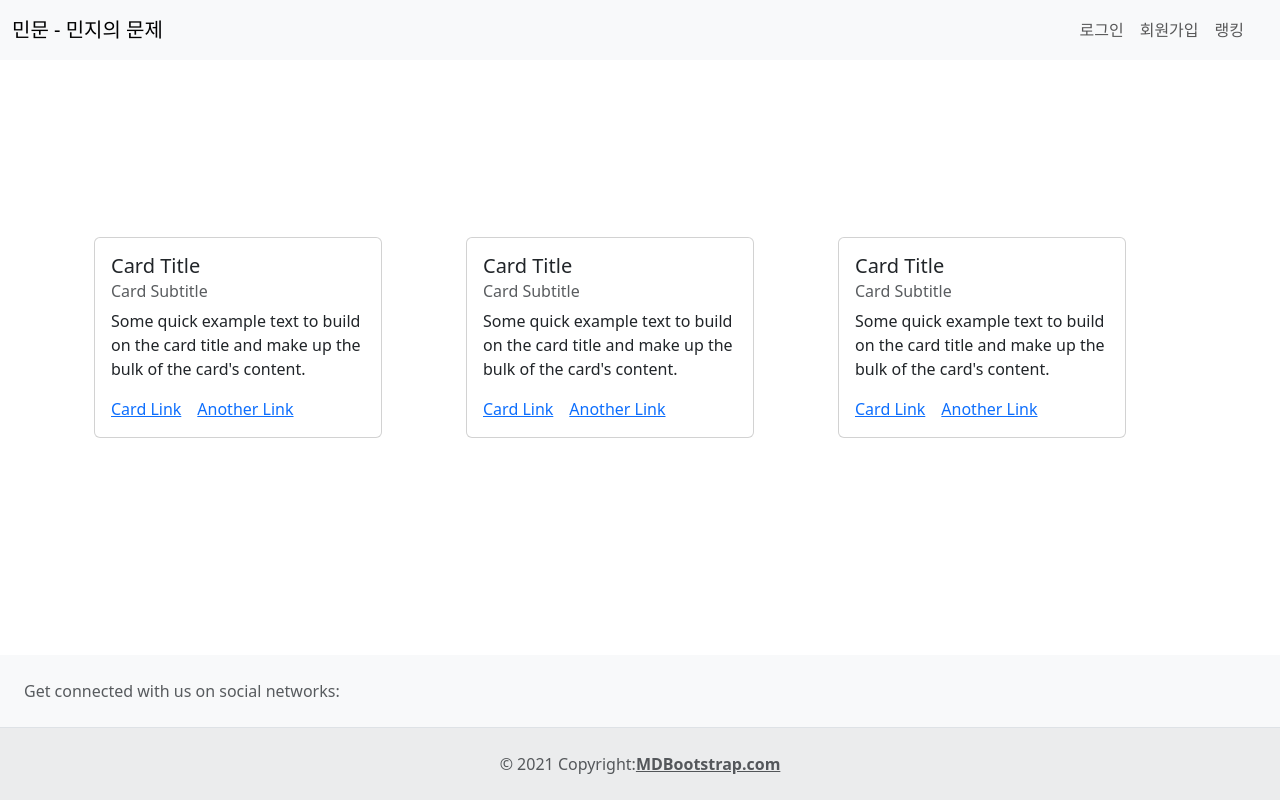
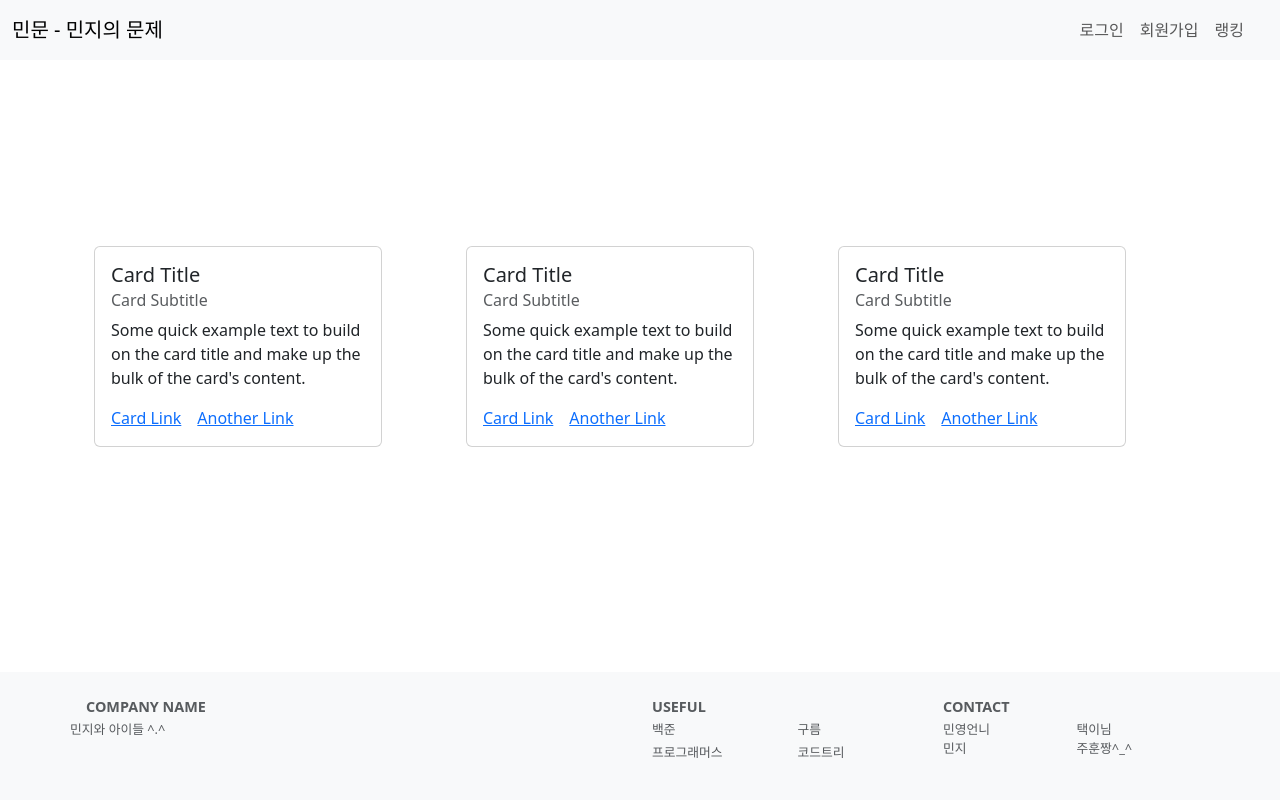
Before and after one commit to pda-min-ji/front, a React (Vite) app: page / in a window 1280 px wide. Built offline with nearby package versions, Linux system fonts and the light colour scheme.

Commit message:
#16 Fix : modify Footer content & design

```diff
--- a/package.json
+++ b/package.json
@@ -28,6 +28,7 @@
     "eslint-plugin-react-hooks": "^5.0.0",
     "eslint-plugin-react-refresh": "^0.4.14",
     "globals": "^15.11.0",
+    "prettier": "^3.3.3",
     "rollup": "^4.24.4",
     "vite": "^5.4.10"
   }
--- a/src/App.css
+++ b/src/App.css
@@ -23,3 +23,14 @@ body {
 	align-items: center;
 	flex-direction: column;
 }
+
+.footer-text {
+    font-size: 0.8rem; /* 원하는 크기로 조정 */
+	color:#212529BF;
+	margin: 0 !important; /* 모든 여백 제거 */
+    padding: 0 !important;
+}
+
+.no-underline {
+    text-decoration: none; /* 밑줄 제거 */
+}
--- a/src/layouts/Footer.jsx
+++ b/src/layouts/Footer.jsx
@@ -1,4 +1,98 @@
-// import React from 'react';
+// // import React from 'react';
+// import { MDBFooter, MDBContainer, MDBRow, MDBCol, MDBIcon } from 'mdb-react-ui-kit';
+// import '../App.css'
+// export default function MMFooter() {
+//   return (
+//     <MDBFooter
+//       bgColor='light'
+
+//       className='text-center text-lg-start text-muted'
+//       style={{ width: '100%' ,position:'relative', padding: '10px 0'}}
+//     >
+//       {/* <section className='d-flex justify-content-center justify-content-lg-between p-4 border-bottom'>
+//         <div className='me-5 d-none d-lg-block'>
+//           <span>Get connected with us on social networks:</span>
+//         </div>
+
+//         <div>
+//           <a href='' className='me-4 text-reset'>
+//             <MDBIcon color='secondary' fab icon='github' />
+//           </a>
+//         </div>
+//       </section> */}
+
+//       <section className='' style={{margin:'0 0', padding :'0 0'}} >
+//         <MDBContainer>
+//         {/* <MDBContainer className='text-center text-md-start mt-5' style={{padding: '0 10px', margin:'0'}}> */}
+//           <MDBRow className='mt-3'>
+//             <MDBCol md='3' lg='3' xl='3' className='mx-auto mb-4'>
+//               <h6 className='text-uppercase fw-bold mb-4'>
+//                 <MDBIcon color='secondary' icon='gem' className='me-3' />
+//                 Company name
+//               </h6>
+//               <p className='footer-text'>
+//                 민지와 아이들 ^.^
+//               </p>
+//             </MDBCol>
+
+//             <MDBCol md='2' lg='2' xl='2' className='mx-auto mb-4'>
+//               <h6 className='text-uppercase fw-bold mb-2'>Useful</h6>
+//               <p>
+//                 <a href='https://www.acmicpc.net/' className='footer-text' target="_blank" rel="noopener noreferrer">
+//                  백준
+//                 </a>
+//               </p>
+//               <p>
+//                 <a href='https://programmers.co.kr/' className='footer-text' target="_blank" rel="noopener noreferrer">
+//                   프로그래머스
+//                 </a>
+//               </p>
+//               <p>
+//                 <a href='https://level.goorm.io/?_gl=1*c8bl64*_gcl_au*MTIxMDM1MDQxOC4xNzMwODczOTk3' className='footer-text' target="_blank" rel="noopener noreferrer">
+//                   구름
+//                 </a>
+//               </p>
+//               <p>
+//                 <a href='https://www.codetree.ai/' className='footer-text' target="_blank" rel="noopener noreferrer">
+//                   코드트리
+//                 </a>
+//               </p>
+//             </MDBCol>
+
+//             <MDBCol md='2' lg='2' xl='3' className='mx-auto mb-4'>
+//               <h6 className='text-uppercase fw-bold mb-4'>Contact</h6>
+//               <p className='footer-text'>
+//                 {/* <MDBIcon color='secondary' icon='home' className='me-2' /> */}
+//                 민영언니
+//               </p>
+//               <p className='footer-text'>
+//                 {/* <MDBIcon color='secondary' icon='envelope' className='me-3' /> */}
+//                 택이님
+//               </p>
+//               <p className='footer-text'>
+//                 {/* <MDBIcon color='secondary' icon='phone' className='me-3' />  */}
+//                 하민지
+//               </p>
+//               <p className='footer-text'>
+//                 {/* <MDBIcon color='secondary' icon='print' className='me-3' />  */}
+//                 주훈짱^_^
+//               </p>
+//             </MDBCol>
+//           </MDBRow>
+//         </MDBContainer>
+//       </section>
+
+//       {/* <div className='text-center p-4' style={{ backgroundColor: 'rgba(0, 0, 0, 0.05)' }}>
+//         contact :
+//         <a className='text-reset fw-bold' href='https://github.com/pda-min-ji'>
+//              pda-min-ji
+//         </a>
+//       </div> */}
+//     </MDBFooter>
+//   );
+// }
+
+// src/layouts/Footer.jsx
 import { MDBFooter, MDBContainer, MDBRow, MDBCol, MDBIcon } from 'mdb-react-ui-kit';
 
 export default function MMFooter() {
@@ -6,124 +100,98 @@ export default function MMFooter() {
     <MDBFooter
       bgColor='light'
       className='text-center text-lg-start text-muted'
-      style={{ width: '100%' ,position:'relative'}}
+      style={{ width: '100%', position: 'relative', padding: '10px 0', margin: '0' }} // 패딩과 마진 조정
     >
-      <section className='d-flex justify-content-center justify-content-lg-between p-4 border-bottom'>
-        <div className='me-5 d-none d-lg-block'>
-          <span>Get connected with us on social networks:</span>
-        </div>
-
-        <div>
-          <a href='' className='me-4 text-reset'>
-            <MDBIcon color='secondary' fab icon='facebook-f' />
-          </a>
-          <a href='' className='me-4 text-reset'>
-            <MDBIcon color='secondary' fab icon='twitter' />
-          </a>
-          <a href='' className='me-4 text-reset'>
-            <MDBIcon color='secondary' fab icon='google' />
-          </a>
-          <a href='' className='me-4 text-reset'>
-            <MDBIcon color='secondary' fab icon='instagram' />
-          </a>
-          <a href='' className='me-4 text-reset'>
-            <MDBIcon color='secondary' fab icon='linkedin' />
-          </a>
-          <a href='' className='me-4 text-reset'>
-            <MDBIcon color='secondary' fab icon='github' />
-          </a>
-        </div>
-      </section>
-
-      {/* <section className=''>
-        <MDBContainer className='text-center text-md-start mt-5'>
+      <section className=''>
+        <MDBContainer className='text-center text-md-start' style={{ padding: '0' }}> {/* 내부 패딩 제거 */}
           <MDBRow className='mt-3'>
-            <MDBCol md='3' lg='4' xl='3' className='mx-auto mb-4'>
-              <h6 className='text-uppercase fw-bold mb-4'>
+            <MDBCol md='6' lg='6' xl='6' className='mx-auto mb-4'>
+              <h6 className='text-uppercase fw-bold mb-1' style={{fontSize:'0.9rem'}}> {/* 여백 줄이기 */}
                 <MDBIcon color='secondary' icon='gem' className='me-3' />
                 Company name
               </h6>
-              <p>
-                Here you can use rows and columns to organize your footer content. Lorem ipsum dolor sit
-                amet, consectetur adipisicing elit.
+              <p className='footer-text mb-1'> {/* 여백 줄이기 */}
+                민지와 아이들 ^.^
               </p>
             </MDBCol>
 
-            <MDBCol md='2' lg='2' xl='2' className='mx-auto mb-4'>
-              <h6 className='text-uppercase fw-bold mb-4'>Products</h6>
-              <p>
-                <a href='#!' className='text-reset'>
-                  Angular
+          <MDBCol md='3' lg='3' xl='3' className='mx-auto mb-4'>
+            <h6 className='text-uppercase fw-bold mb-1' style={{ fontSize: '0.9rem' }}>
+              Useful
+            </h6>
+
+            <MDBRow>
+              <MDBCol>
+                <p className='footer-text mb-1'>
+                  <a href='https://www.acmicpc.net/' className='text-reset no-underline' target="_blank" rel="noopener noreferrer">
+                    백준
                   </a>
                 </p>
-              <p>
-                <a href='#!' className='text-reset'>
-                  React
-                </a>
-              </p>
-              <p>
-                <a href='#!' className='text-reset'>
-                  Vue
-                </a>
-              </p>
-              <p>
-                <a href='#!' className='text-reset'>
-                  Laravel
+                <p className='footer-text mb-1'>
+                  <a href='https://programmers.co.kr/' className='text-reset no-underline' target="_blank" rel="noopener noreferrer">
+                    프로그래머스
                   </a>
                 </p>
               </MDBCol>
 
-            <MDBCol md='3' lg='2' xl='2' className='mx-auto mb-4'>
-              <h6 className='text-uppercase fw-bold mb-4'>Useful links</h6>
-              <p>
-                <a href='#!' className='text-reset'>
-                  Pricing
+              <MDBCol>
+                <p className='footer-text mb-1'>
+                  <a href='https://level.goorm.io/?_gl=1*c8bl64*_gcl_au*MTIxMDM1MDQxOC4xNzMwODczOTk3' className='text-reset no-underline' target="_blank" rel="noopener noreferrer">
+                    구름
                   </a>
                 </p>
-              <p>
-                <a href='#!' className='text-reset'>
-                  Settings
-                </a>
-              </p>
-              <p>
-                <a href='#!' className='text-reset'>
-                  Orders
-                </a>
-              </p>
-              <p>
-                <a href='#!' className='text-reset'>
-                  Help
+                <p className='footer-text mb-1'>
+                  <a href='https://www.codetree.ai/' className='text-reset no-underline' target="_blank" rel="noopener noreferrer">
+                    코드트리
                   </a>
                 </p>
               </MDBCol>
+            </MDBRow>
+          </MDBCol>
 
-            <MDBCol md='4' lg='3' xl='3' className='mx-auto mb-md-0 mb-4'>
-              <h6 className='text-uppercase fw-bold mb-4'>Contact</h6>
-              <p>
-                <MDBIcon color='secondary' icon='home' className='me-2' />
-                New York, NY 10012, US
+            <MDBCol md='3' lg='3' xl='3' className='mx-auto mb-4' >
+              <h6 className='text-uppercase fw-bold mb-1' style={{fontSize:'0.9rem'}}> {/* 여백 줄이기 */}
+                Contact
+              </h6>
+              <MDBRow className='g-0 p-0'>
+                <MDBCol className='g-0 p-0'>
+                  <p className='footer-text mb-0'>
+                    <a href ='https://github.com/MinYeong-mkk'className='text-reset no-underline' target="_blank" >
+                    민영언니
+                    </a>
                   </p>
-              <p>
-                <MDBIcon color='secondary' icon='envelope' className='me-3' />
-                info@example.com
-              </p>
-              <p>
-                <MDBIcon color='secondary' icon='phone' className='me-3' /> + 01 234 567 88
-              </p>
-              <p>
-                <MDBIcon color='secondary' icon='print' className='me-3' /> + 01 234 567 89
+                </MDBCol>
+                <MDBCol className='g-0 p-0'>
+                  <p className='footer-text mb-0'>
+                    <a href ='https://github.com/Chaean00'className='text-reset no-underline' target="_blank" >
+                    택이님
+                    </a>
                   </p>
                 </MDBCol>
               </MDBRow>
+
+              <MDBRow className='g-0 p-0'>
+                <MDBCol className='g-0 p-0'>
+                  <p className='footer-text mb-0'>
+                    <a href = 'https://github.com/0321minji' className='text-reset no-underline' target="_blank" >
+                    {/* <MDBIcon color='secondary' icon='phone' className='me-3' /> + 01 234 567 88 */}
+                    민지
+                    </a>
+                  </p>
+                </MDBCol>
+                <MDBCol className='g-0 p-0'>
+                  <p className='footer-text mb-0 p-0'>
+                    <a href='https://github.com/jjjuhoon' className='text-reset no-underline' target="_blank" rel="noopener noreferrer">
+                    {/* <MDBIcon color='secondary' icon='print' className='me-3' /> + 01 234 567 89 */}
+                    주훈짱^_^
+                    </a>
+                  </p>
+                </MDBCol>
+              </MDBRow>
+            </MDBCol>
+          </MDBRow>
         </MDBContainer>
-      </section> */}
-
-      <div className='text-center p-4' style={{ backgroundColor: 'rgba(0, 0, 0, 0.05)' }}>
-        © 2021 Copyright:
-        <a className='text-reset fw-bold' href='https://mdbootstrap.com/'>
-          MDBootstrap.com
-        </a>
-      </div>
+      </section>
     </MDBFooter>
   );
 }
```
Also changed, not shown: .prettierrc.cjs (added), 1 other file (tests, documents, lock files or other folders). Lines whose indentation alone changed are shown as unchanged.
